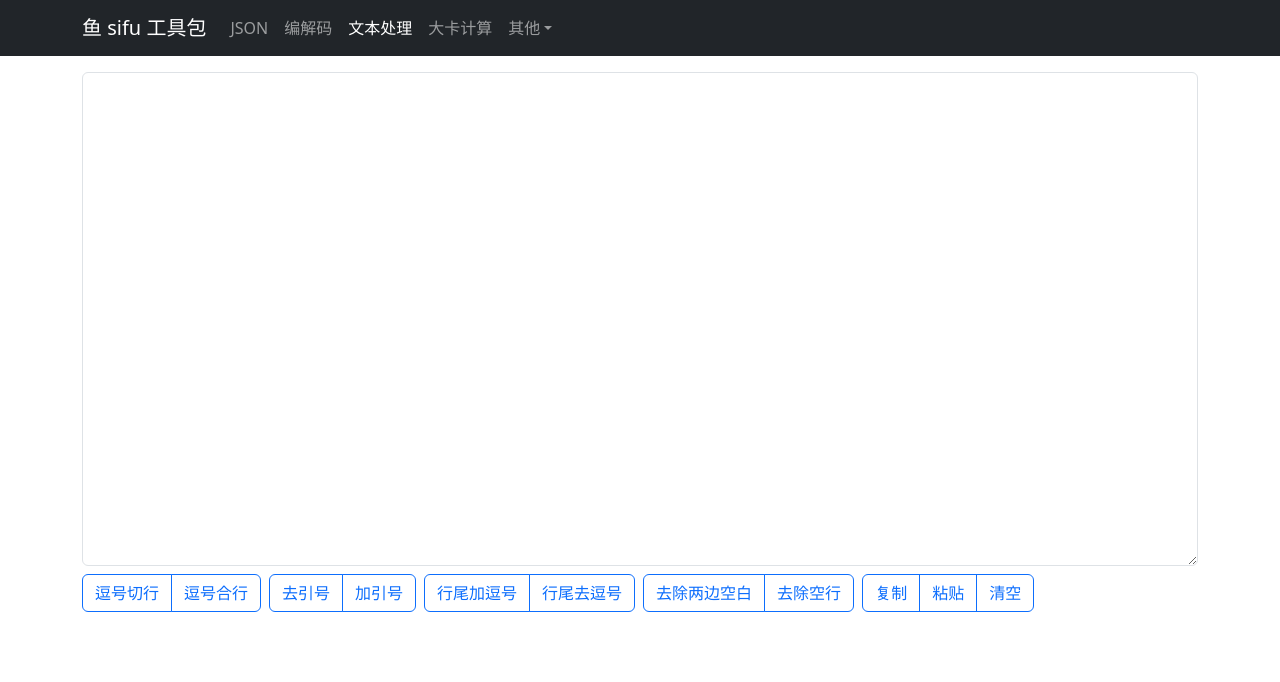
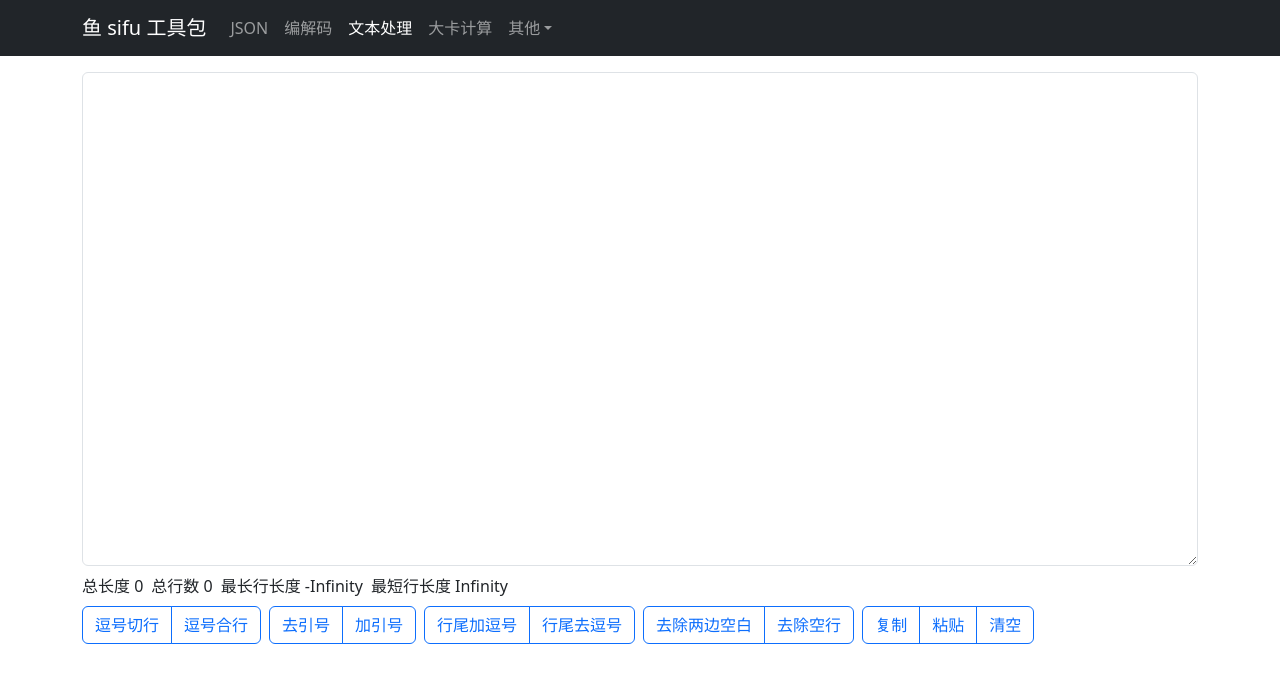
Before and after one commit to zjyl1994/my-web-tools, a React (Vite) app: page /textproc in a window 1280 px wide. Shown: the top 682 px of the page. Built offline with nearby package versions, Linux system fonts and the light colour scheme.

Commit message:
add line length

```diff
--- a/src/pages/textproc/index.tsx
+++ b/src/pages/textproc/index.tsx
@@ -6,18 +6,29 @@ import ButtonToolbar from 'react-bootstrap/ButtonToolbar';
 import { useBasic } from '@/hooks/use-basic';
 import {
     split_by_comma, join_with_comma,
-    trim_line_space,remove_empty_line,
+    trim_line_space, remove_empty_line,
     add_quote, remove_quote,
     add_comma_suffix, remove_comma_suffix,
 } from './utils';
+import { useMemo } from 'react';
 
 
 const TextProcPage: React.FC = () => {
     const { value, setValue, action, copy, paste } = useBasic('');
 
+    const valueLines = useMemo(() => value.split('\n').map(x => x.trim()).filter(x => x.length > 0), [value]);
+    const valueLinesLength = useMemo(() => valueLines.map(x => x.length), [valueLines]);
+
     return (
         <>
             <Form.Control as="textarea" rows={20} spellCheck={false} value={value} onChange={e => setValue(e.target.value)} />
+
+            <div className="mt-2">
+                <span className="me-2">总长度 {value.length}</span>
+                <span className="me-2">总行数 {valueLines.length}</span>
+                <span className="me-2">最长行长度 {Math.max(...valueLinesLength)}</span>
+                <span className="me-2">最短行长度 {Math.min(...valueLinesLength)}</span>
+            </div>
 
             <ButtonToolbar className="mt-2">
                 <ButtonGroup className="me-2">
```
